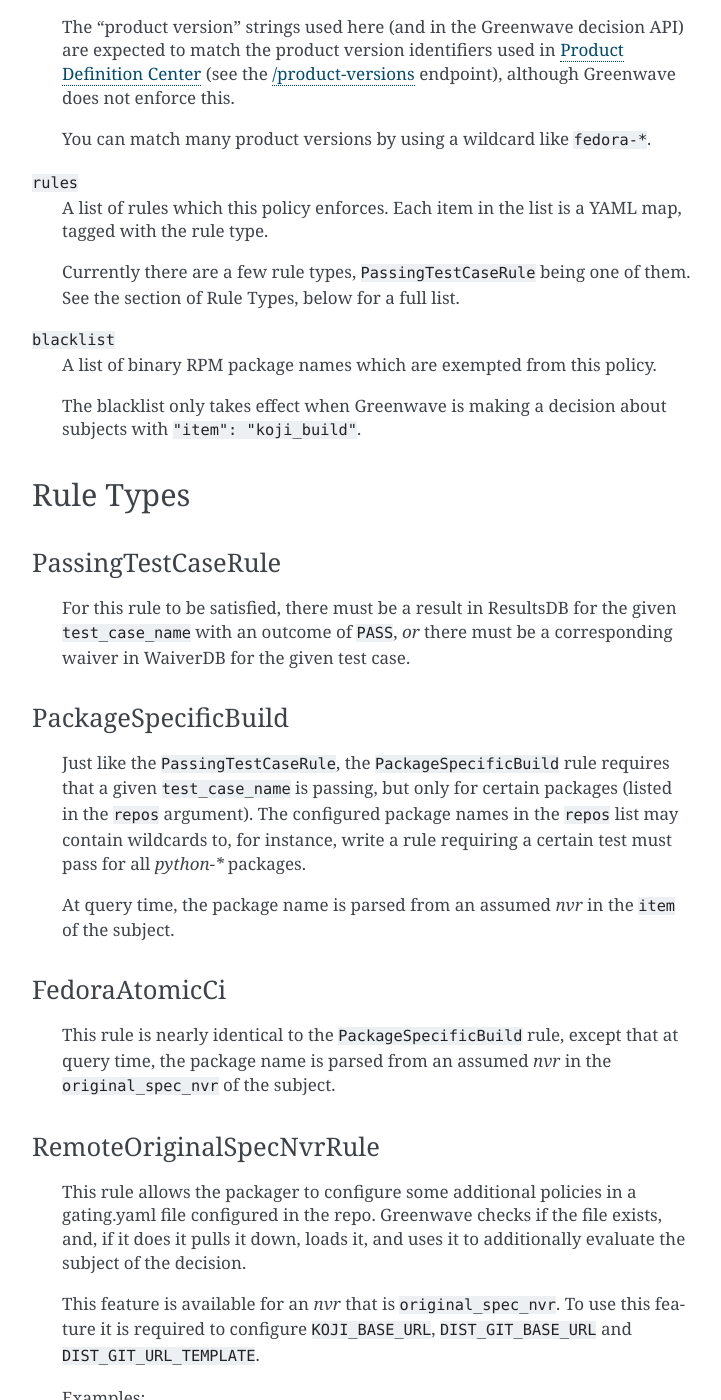
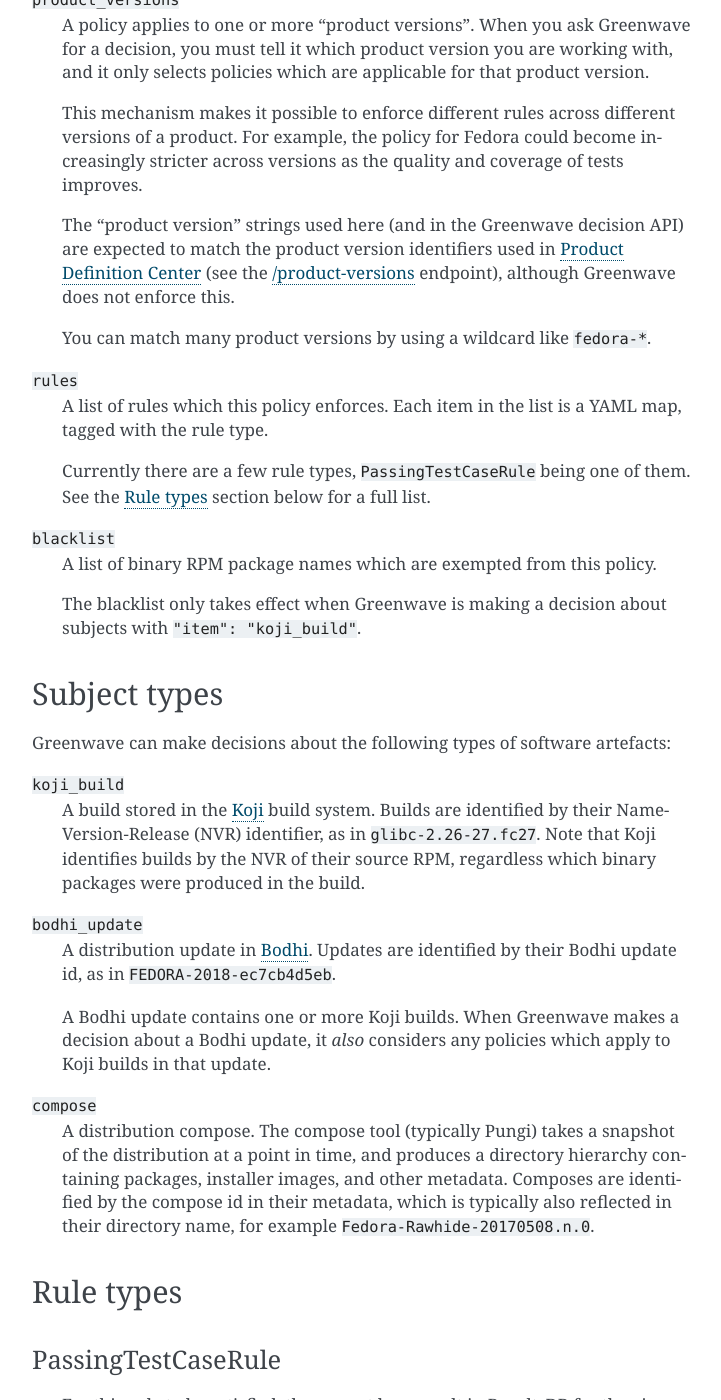
Before and after one commit to release-engineering/greenwave, a Sphinx documentation site: the page built from docs/policies.rst, in a window 1280 px wide and 1400 px high, scrolled down 1483 px. Shown: the whole window, without its empty margins (388-1109 px from the left). Built offline with Sphinx 7.4.7, drawn with Linux system fonts in a browser that asks for light colours; pages that are not in the unit, such as notebooks, are missing from menus; some of the changed text lies outside the part shown.

Commit message:
docs: update for subject_type/subject_identifier

```diff
--- a/docs/policies.rst
+++ b/docs/policies.rst
@@ -22,6 +22,7 @@
    --- !Policy
    id: taskotron_release_critical_tasks
    decision_context: bodhi_update_push_stable
+   subject_type: bodhi_update
    product_versions:
    - fedora-26
    - fedora-27
@@ -59,6 +60,15 @@
    passes this value when it asks Greenwave to decide whether a Bodhi update
    is ready to be pushed to the stable repositories.
 
+``subject_type``
+   When you ask Greenwave for a decision, you ask it about a specific software
+   artefact (the "subject" of the decision). Each policy applies to some type
+   of software artefact -- in this example, the policy applies to Bodhi
+   updates.
+
+   The subject type must be one of the fixed set of types known to Greenwave.
+   See the :ref:`subject-types` section below for a list of possible types.
+
 ``product_versions``
    A policy applies to one or more "product versions". When you ask Greenwave
    for a decision, you must tell it which product version you are working
@@ -91,11 +101,44 @@
    The blacklist only takes effect when Greenwave is making a decision about
    subjects with ``"item": "koji_build"``.
 
+.. _Koji: https://pagure.io/koji
 .. _Bodhi: https://github.com/fedora-infra/bodhi
 .. _Product Definition Center: https://github.com/product-definition-center/product-definition-center
 
 
-Rule Types
+.. _subject-types:
+
+Subject types
+=============
+
+Greenwave can make decisions about the following types of software artefacts:
+
+``koji_build``
+   A build stored in the `Koji`_ build system. Builds are identified by their
+   Name-Version-Release (NVR) identifier, as in ``glibc-2.26-27.fc27``.
+   Note that Koji identifies builds by the NVR of their source RPM,
+   regardless which binary packages were produced in the build.
+
+``bodhi_update``
+   A distribution update in `Bodhi`_. Updates are identified by their Bodhi
+   update id, as in ``FEDORA-2018-ec7cb4d5eb``.
+
+   A Bodhi update contains one or more Koji builds. When Greenwave makes a
+   decision about a Bodhi update, it *also* considers any policies which apply
+   to Koji builds in that update.
+
+``compose``
+   A distribution compose. The compose tool (typically Pungi) takes a snapshot
+   of the distribution at a point in time, and produces a directory hierarchy
+   containing packages, installer images, and other metadata. Composes are
+   identified by the compose id in their metadata, which is typically also
+   reflected in their directory name, for example
+   ``Fedora-Rawhide-20170508.n.0``.
+
+
+.. _rule-types:
+
+Rule types
 ==========
 
 PassingTestCaseRule
@@ -111,20 +154,15 @@
 
    Just like the ``PassingTestCaseRule``, the ``PackageSpecificBuild`` rule
    requires that a given ``test_case_name`` is passing, but only for certain
-   packages (listed in the ``repos`` argument).  The configured package names
-   in the ``repos`` list may contain wildcards to, for instance, write a rule
-   requiring a certain test must pass for all `python-*` packages.
+   source package names (listed in the ``repos`` argument).  The configured
+   package names in the ``repos`` list may contain wildcards to, for instance,
+   write a rule requiring a certain test must pass for all `python-*`
+   packages.
 
-   At query time, the package name is parsed from an assumed `nvr` in the
-   ``item`` of the subject.
+   This rule type can only be used if the policy's subject type is
+   ``koji_build``.
 
-
-FedoraAtomicCi
---------------
-
-   This rule is nearly identical to the ``PackageSpecificBuild`` rule, except
-   that at query time, the package name is parsed from an assumed `nvr` in the
-   ``original_spec_nvr`` of the subject.
+   ``FedoraAtomicCi`` is a backwards compatibility alias for this rule type.
 
 .. _remote-original-spec-nvr-rule:
 
```
Also changed, not shown: other parts of docs/policies.rst (+1 -1 lines), 1 other file.
